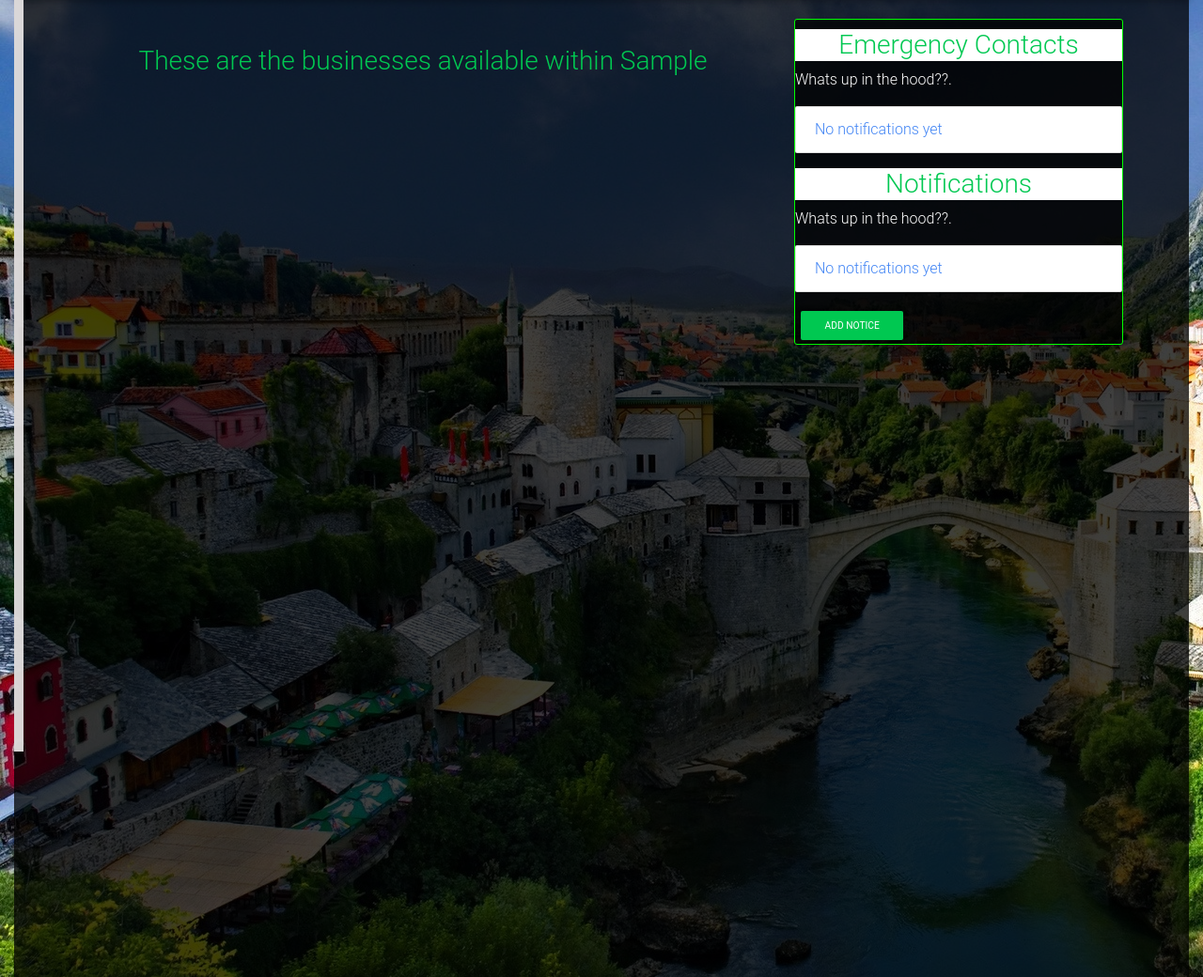
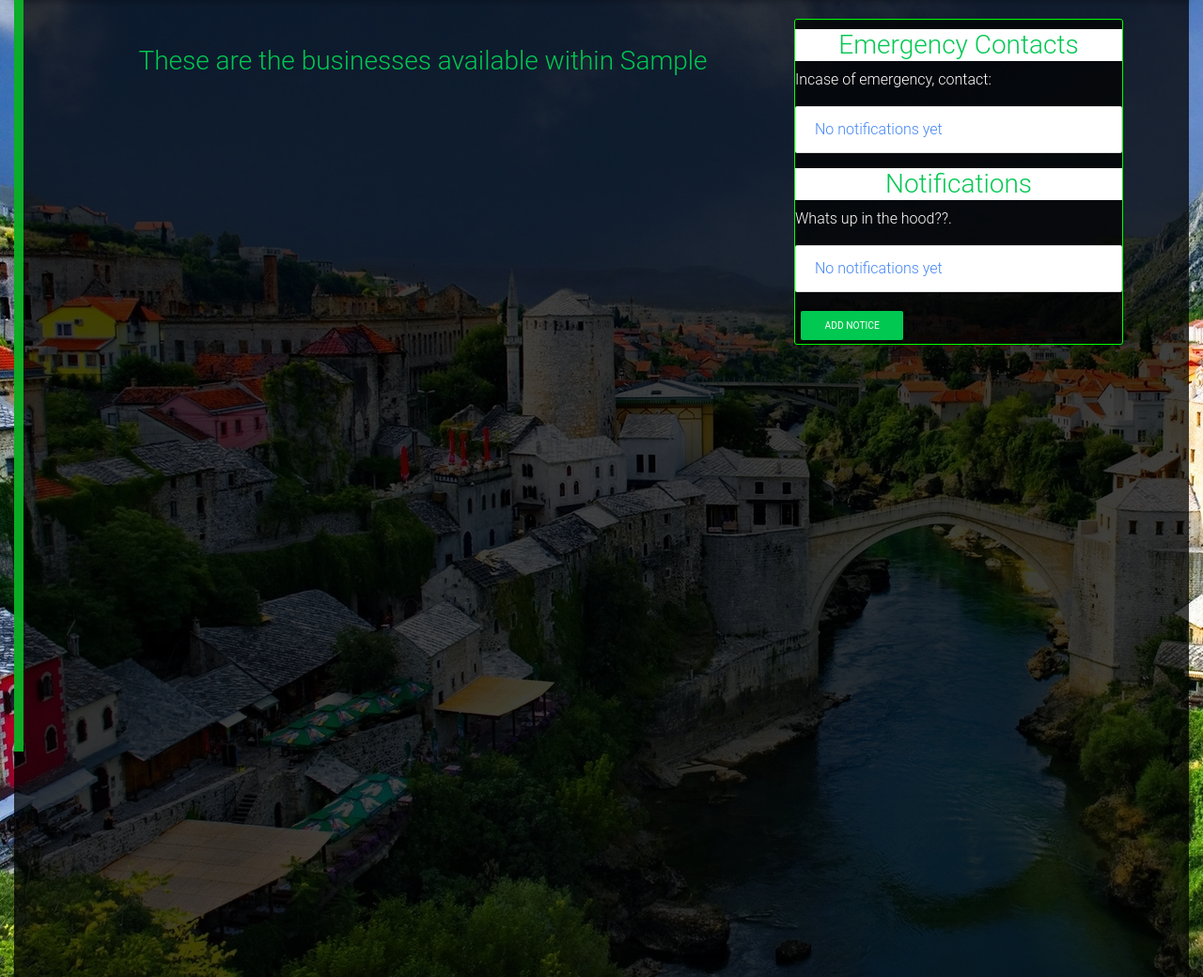
Before and after one commit to Paulwamaria/neighbourhood, a Django app: page /business/ in a window 1280 px wide. Shown: the part 57-1097 px from the top of the page at 94% size. Run offline with Django 3.2, Linux system fonts and the light colour scheme; a user stored in the database is signed in; tables that the repository leaves empty hold one stand-in row (values such as "Sample post"); data that the repository does not hold is empty; some libraries are stand-ins or nearby versions; some web fonts are replaced.

Commit message:
Update all

```diff
--- a/neighbourhood/static/css/main.css
+++ b/neighbourhood/static/css/main.css
@@ -11,7 +11,7 @@
     left: 0;
     width: 0;
     height: 100%;
-    background: rgba(238, 234, 234, 0.9);
+    background: rgba(12, 189, 41, 0.9);
     transition: 400ms;
     z-index: 1;
 
@@ -140,3 +140,9 @@
     max-width: 640px;
     height: auto;
 }
+.abt{
+    margin-top:50px;
+}
+.all{
+    padding: 0;
+}
--- a/neighbourhood/templates/navbar.html
+++ b/neighbourhood/templates/navbar.html
@@ -31,7 +31,7 @@
                         <a class="navbar-brand text-dark inst d-inline-flex" href="{% url 'home' %}"
                             id="neig">Neighborhood</a>
 
-                        <form class="navbar-form d-inline-flex ml-5" role="search" action="">
+                        <form class="navbar-form d-inline-flex ml-5" role="search" action="{% url 'search_results' %}">
                             <div class="input-group">
                                 <input type="text" class="form-control" placeholder="search businesses"
                                     name="search_business">
@@ -90,13 +90,13 @@
 
 
 
-                    <a href="#" class="text-dark">About</a>
+                    <a href="{% url 'about' %}" class="text-dark">About</a>
 
                     {% if user.is_authenticated %}
 
                     <a href="{% url 'profile-detail' user.username %}" class="text-dark">Profile</a>
 
-                    <a href="#" class="text-dark"> Current Hood: {{user.profile.location}}</a>
+
 
                     <a href="{% url 'change-hood' %}" class="text-dark"> Change Neighborhood</a>
 
--- a/neighbourhood/templates/neighbourhood/base2.html
+++ b/neighbourhood/templates/neighbourhood/base2.html
@@ -49,7 +49,7 @@
                         <div class="content-section side-b ">
 
                             <h3 class="text-success bg-white text-center">Emergency Contacts</h3>
-                            <p class=''>Whats up in the hood??.
+                            <p class=''>Incase of emergency contact:
                                 <ul class="list-group text-white">
                                     {% ifnotequal contacts.count 0 %}
                                     {% for contact in contacts %}
@@ -57,7 +57,7 @@
                                     <li class="list-group-item list-group-item-light text-primary bg-white">
                                         <strong>Police:</strong> {{contact.police_number}}</li>
                                     <li class="list-group-item list-group-item-light text-primary bg-white">
-                                        <strong>Ambulance:</strong> {{contact.ambulance_number}}</li>
+                                        <strong>Amref Flying Doctors:</strong> {{contact.ambulance_number}}</li>
 
                                     <li class="list-group-item list-group-item-light text-primary bg-white">
                                         <strong>Fire Brigade:</strong> {{contact.fireservice_number}}</li>
--- a/neighbourhood/templates/neighbourhood/base3.html
+++ b/neighbourhood/templates/neighbourhood/base3.html
@@ -50,7 +50,7 @@
 
 
                             <h3 class="text-success bg-white text-center">Emergency Contacts</h3>
-                            <p class=''>Whats up in the hood??.
+                            <p class=''>Incase of emergency, contact:
                                 <ul class="list-group text-white">
                                     {% ifnotequal contacts.count 0 %}
                                     {% for contact in contacts %}
@@ -58,7 +58,7 @@
                                     <li class="list-group-item list-group-item-light text-primary bg-white">
                                         <strong>Police:</strong> {{contact.police_number}}</li>
                                     <li class="list-group-item list-group-item-light text-primary bg-white">
-                                        <strong>Ambulance:</strong> {{contact.ambulance_number}}</li>
+                                        <strong> Amref Flying Doctors:</strong> {{contact.ambulance_number}}</li>
 
                                     <li class="list-group-item list-group-item-light text-primary bg-white">
                                         <strong>Fire Brigade:</strong> {{contact.fireservice_number}}</li>
--- a/neighbourhood/templates/neighbourhood/index.html
+++ b/neighbourhood/templates/neighbourhood/index.html
@@ -11,7 +11,7 @@
 
 
 
-    <div class="container-fluid all">
+    <div class="container-fluid all" style="padding: 0;">
         <div class="row">
             {% for neigh in neighs %}
 
```
Also changed, not shown: neighbourhood/templates/neighbourhood/posts.html (+5 -5 lines), media/media/blog/moringa-open-day.jpg (added), media/media/business/Moringa-logo.png (added), media/media/profile_pics/michelle_obama.jpg (added).
